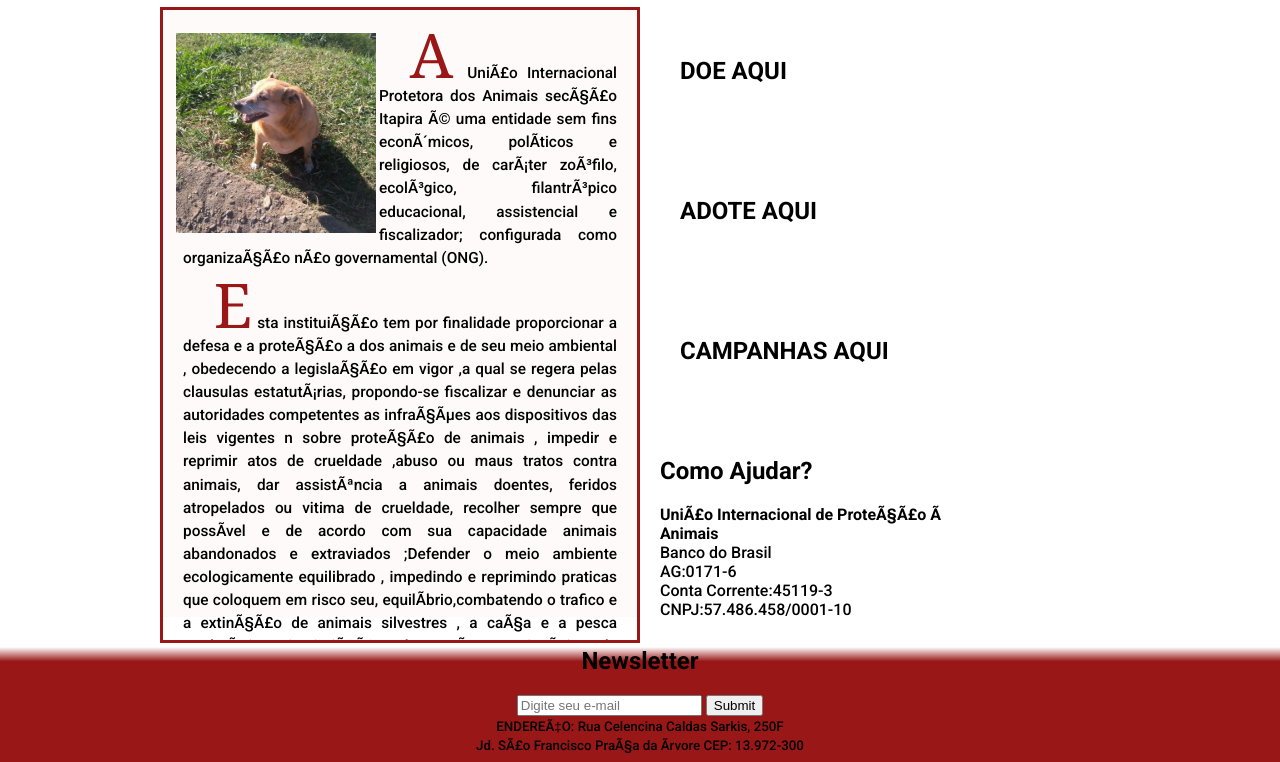
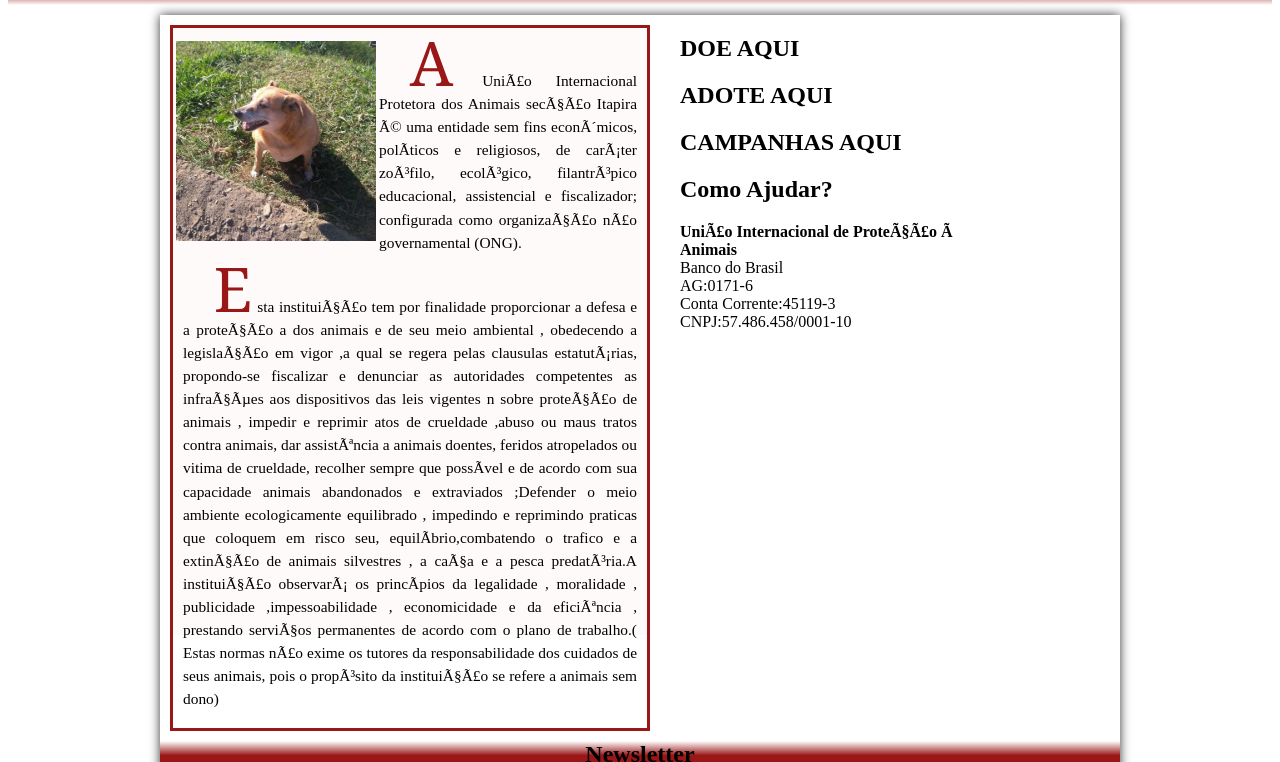
Before and after one commit to aguinaldosantana/uipa-site, a plain HTML site: page index.html in a window 1280 px wide. Shown: the part 103-865 px from the top of the page. Drawn offline with Linux system fonts and the light colour scheme.

Commit message:
atualizado layout principal

```diff
--- a/_css/estilos.css
+++ b/_css/estilos.css
@@ -1,8 +1,3 @@
-body {
-    font-family: Roboto, sans-serif;
-    width: 100%;
-    margin: 0%
-}
 header {
     background: linear-gradient(to bottom, rgb(153,23,23) 85%, rgb(255, 255, 255));
     color: rgb(255, 255, 255);
@@ -13,7 +8,7 @@ header {
 main {
     width: 960px;
     margin: 0px auto;
-    height: auto;
+    margin-top: 10px;
     box-shadow: 0 0 10px #333;
     background-color: #FFF;
 }
@@ -21,14 +16,14 @@ article {
     width: 480px;
     height: 610px;
     float: left;
-    margin-top: 10px;
+    margin: 10px 10px 10px 10px;
     background-color: snow;
 }
 section {
     width: 300px;
-    height: 100px;
+    height: 726px;
     float: left;
-    padding: 20px;
+    margin-left: 20px;
 }
 
 li{
@@ -36,6 +31,7 @@ li{
 }
 ul {
     margin: 5px;
+    float: left;
 }
 a {
     font-size: 0.85em;
@@ -58,20 +54,14 @@ p {
     text-indent: 2em;
     margin: 10px;
 }
-.janela2 {
-    height: 610px;
-}
+
 .principal {
-    height: 610px;
+    height: 700px;
     font-size: 14px;
     text-align: justify;
     border: solid 3px rgb(153,23,23);
-    overflow: scroll;
-    padding: 10px;
 }
-.historia {
-    clear: both;
-}
+
 .historia img{
     float: left;
     margin: 3px;
@@ -84,19 +74,10 @@ p {
     line-height: 0.8;
     clear: both;
 }
-.noticias{
-    width: 270px;
-    height: 128px;
-    float: left;
-}
-.doacao {
-    height: 200px;
-    padding: 0px;
-}
+
 footer {
     background: linear-gradient(to top, rgb(153,23,23) 90%, rgb(255, 255, 255));
     text-align: center;
     height:9em;
     clear: both;
-    margin-top: 20px;
 }
--- a/index.html
+++ b/index.html
@@ -34,39 +34,38 @@
                     </div>
                 </article>
 
-                <section class="janela2">
+                <section>
 
-                    <section>
+                    <div>
                         <h2>DOE AQUI</h2>
-                    </section>
+                    </div>
 
-                    <section>
+                    <div>
                         <h2>ADOTE AQUI</h2>
-                    </section>
+                    </div>
 
-                    <section>
+                    <div>
                         <h2>CAMPANHAS AQUI</h2>
-                    </section>
+                    </div>
 
-                    <section class="doacao">
+                    <div>
                         <div>
                             <h2>Como Ajudar?</h2>
                             <span><b>União Internacional de Proteção à Animais</b></br></span>Banco do Brasil</br>AG:0171-6</br>Conta Corrente:45119-3</br>CNPJ:57.486.458/0001-10</p>
                         </div>
-                    </section>
+                    </div>
 
                 </section>
-        </main>
 
                 <footer>
                     <form action="index.html" method="POST">
                         <h2>Newsletter</h2>
                         <input type="mail" id="email" name="email" placeholder="Digite seu e-mail" maxlength="100" required>
                         <input type="submit" id="enviar" name="enviar">
+                    <small>ENDEREÇO: Rua Celencina Caldas Sarkis, 250F</br> Jd. São Francisco  Praça da Árvore CEP: 13.972-300</small>
                 </form>
-            <small>ENDEREÇO: Rua Celencina Caldas Sarkis, 250F</br> Jd. São Francisco  Praça da Árvore CEP: 13.972-300</small>
                 </footer>
-
+        </main>
     </body>
 
 </html>
```
Lines whose indentation alone changed are shown as unchanged.
